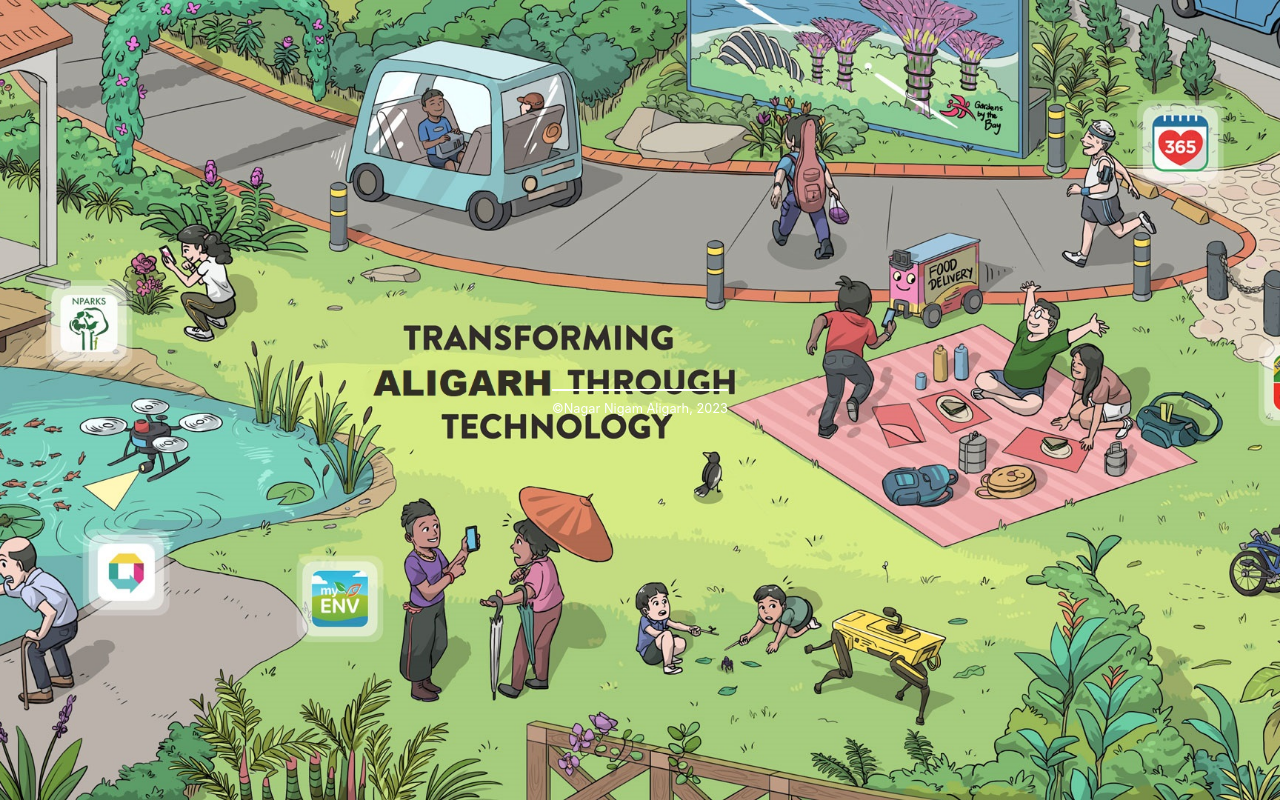
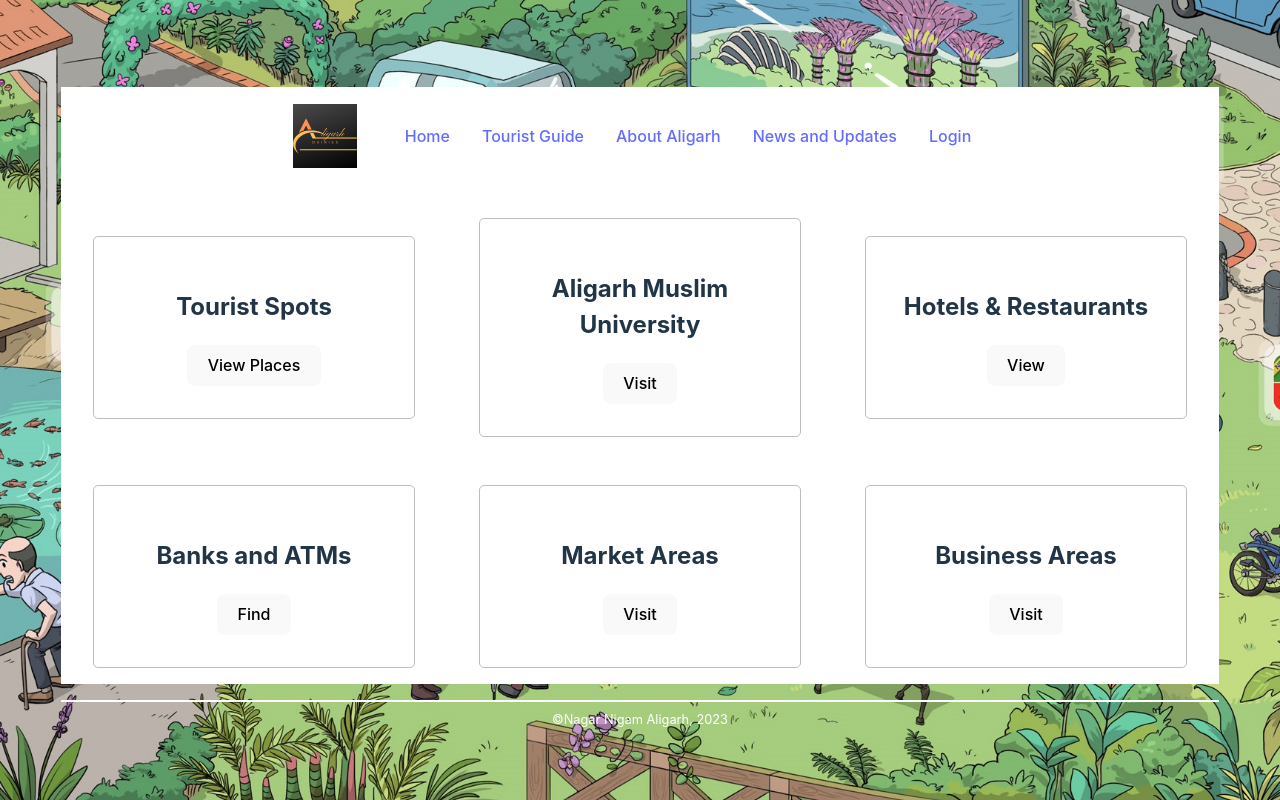
Before and after one commit to aruto-code/aligarh-diaries, a React (Vite) app: page /tourism in a window 1280 px wide. Built offline with nearby package versions, Linux system fonts and the light colour scheme.

Commit message:
Tourism page completed

```diff
--- a/package.json
+++ b/package.json
@@ -9,6 +9,7 @@
     "preview": "vite preview"
   },
   "dependencies": {
+    "dotenv": "^16.0.3",
     "react": "^18.2.0",
     "react-dom": "^18.2.0",
     "react-router-dom": "^6.8.1"
--- a/src/Components/Navbar.jsx
+++ b/src/Components/Navbar.jsx
@@ -17,9 +17,9 @@
         <li>
           <Link to="/about">About Aligarh</Link>
         </li>
-        <li>
+        {/* <li>
           <Link to="/feedback">Feedback</Link>
-        </li>
+        </li> */}
         <li>
           <Link to="/news">News and Updates</Link>
         </li>
--- a/src/Components/Tourism.jsx
+++ b/src/Components/Tourism.jsx
@@ -1,10 +1,28 @@
 import React from "react";
+import "../App.css";
+import Card from "./Card";
+import Navbar from "./Navbar";
 
 function Tourism() {
   return (
-    <>
-    </>
-  )
+    <div className="dashboard">
+      <Navbar />
+      <div className="cards">
+        <Card head="Tourist Spots" showBtn={true} btnContent="View Places" />
+        <Card
+          head="Aligarh Muslim University"
+          showBtn={true}
+          btnContent="Visit"
+        />
+        <Card head="Hotels & Restaurants" showBtn={true} btnContent="View" />
+      </div>
+      <div className="cards">
+        <Card head="Banks and ATMs" showBtn={true} btnContent="Find" />
+        <Card head="Market Areas" showBtn={true} btnContent="Visit" />
+        <Card head="Business Areas" showBtn={true} btnContent="Visit" />
+      </div>
+    </div>
+  );
 }
 
 export default Tourism;
```
Also changed, not shown: 1 other file (tests, documents, lock files or other folders).
